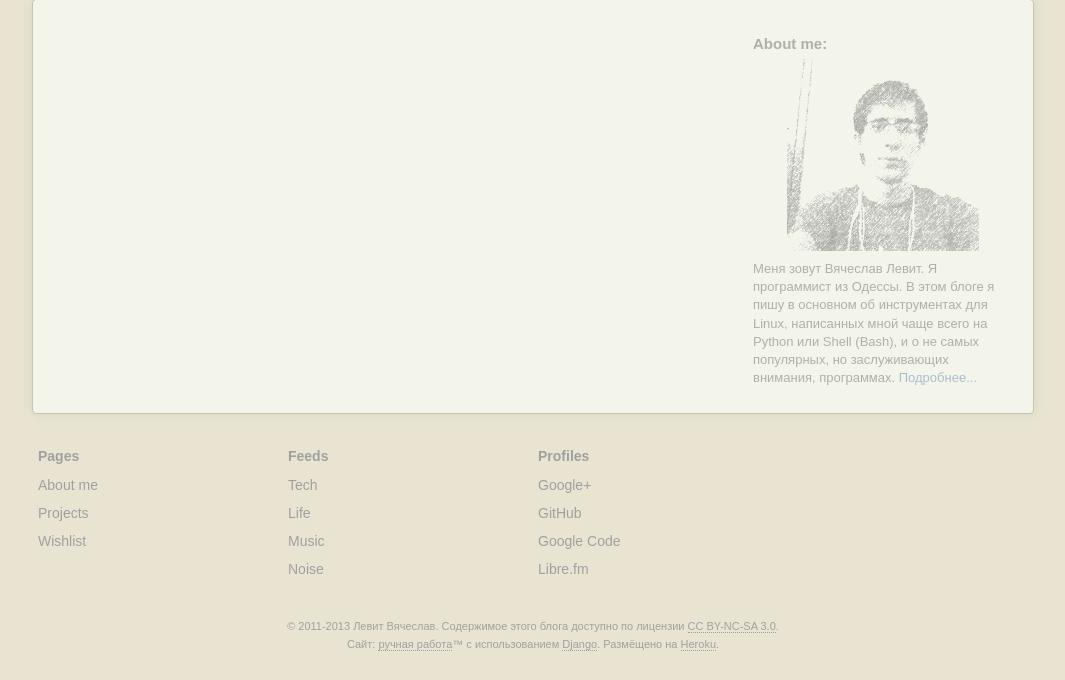
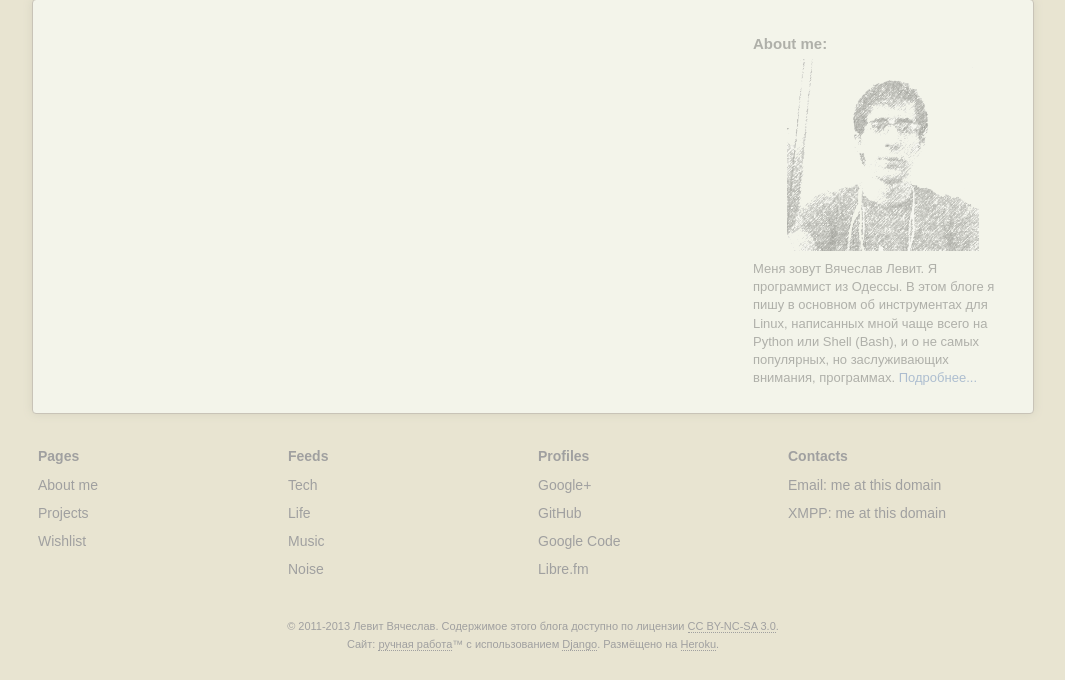
Before and after one commit to vlevit/vlevit.org, a Django app: template templates/page.html in a window 1280 px wide. Shown: the part 120-800 px from the top of the page, without its empty margins (107-1172 px from the left). Run offline with Django 3.2, Linux system fonts and the light colour scheme; the template is opened without the code that fills it, so the values that code supplies are empty; parts of the project's set-up code (start-up, migrations or seed data) failed here and were passed over.

Commit message:
Return contacts back

```diff
--- a/templates/base.html
+++ b/templates/base.html
@@ -114,6 +114,16 @@
                 </div>
             </div>
 
+            <div class="footer-column">
+                <div class="footer-column-content">
+                    <h3>{% trans "Contacts" %}</h3>
+                    <ul>
+                        <li>Email: me {% trans "at this domain" %} </li>
+                        <li>XMPP: me {% trans "at this domain" %}</li>
+                    </ul>
+                </div>
+            </div>
+
             <div class="clear"></div>
 
             <div class="footer-licence">
```
Also changed, not shown: locale/ru/LC_MESSAGES/django.po, 1 other file.
